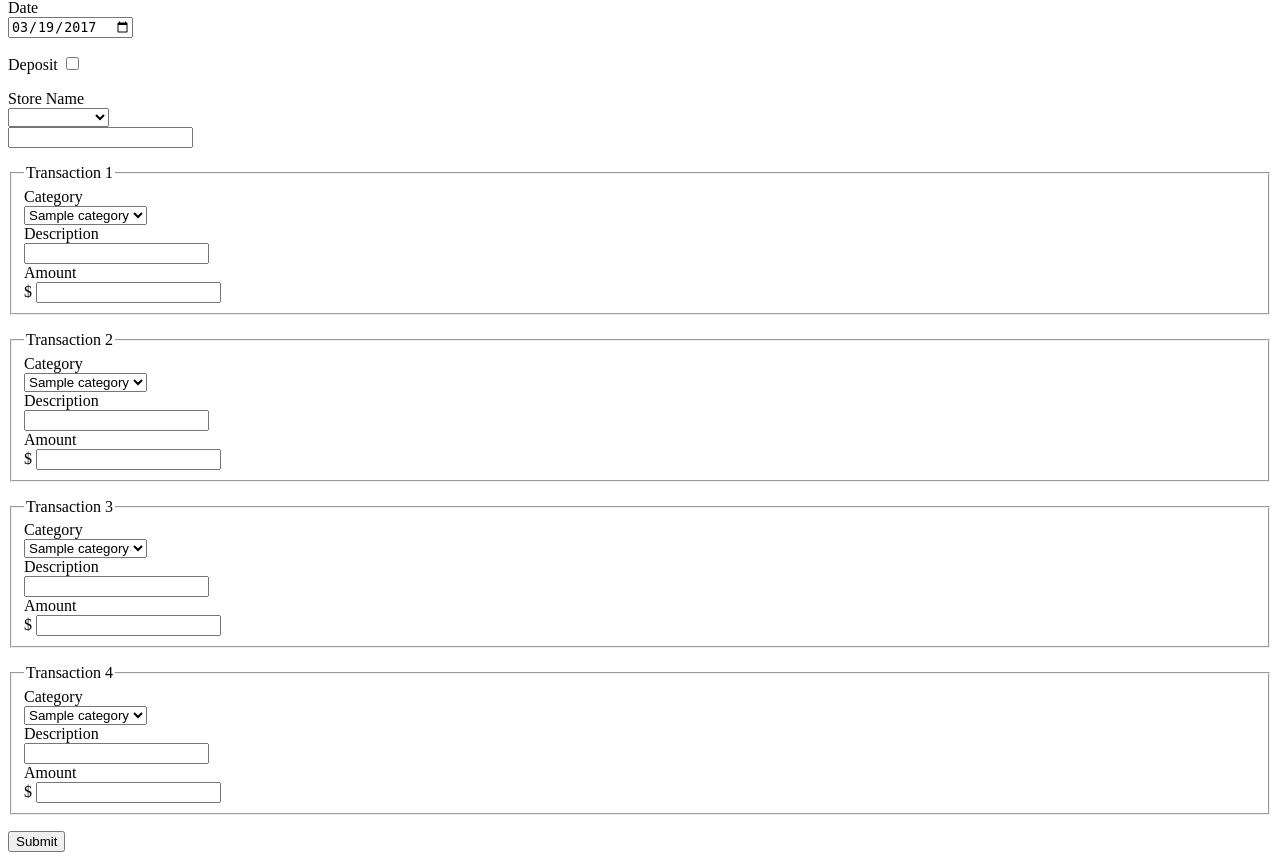
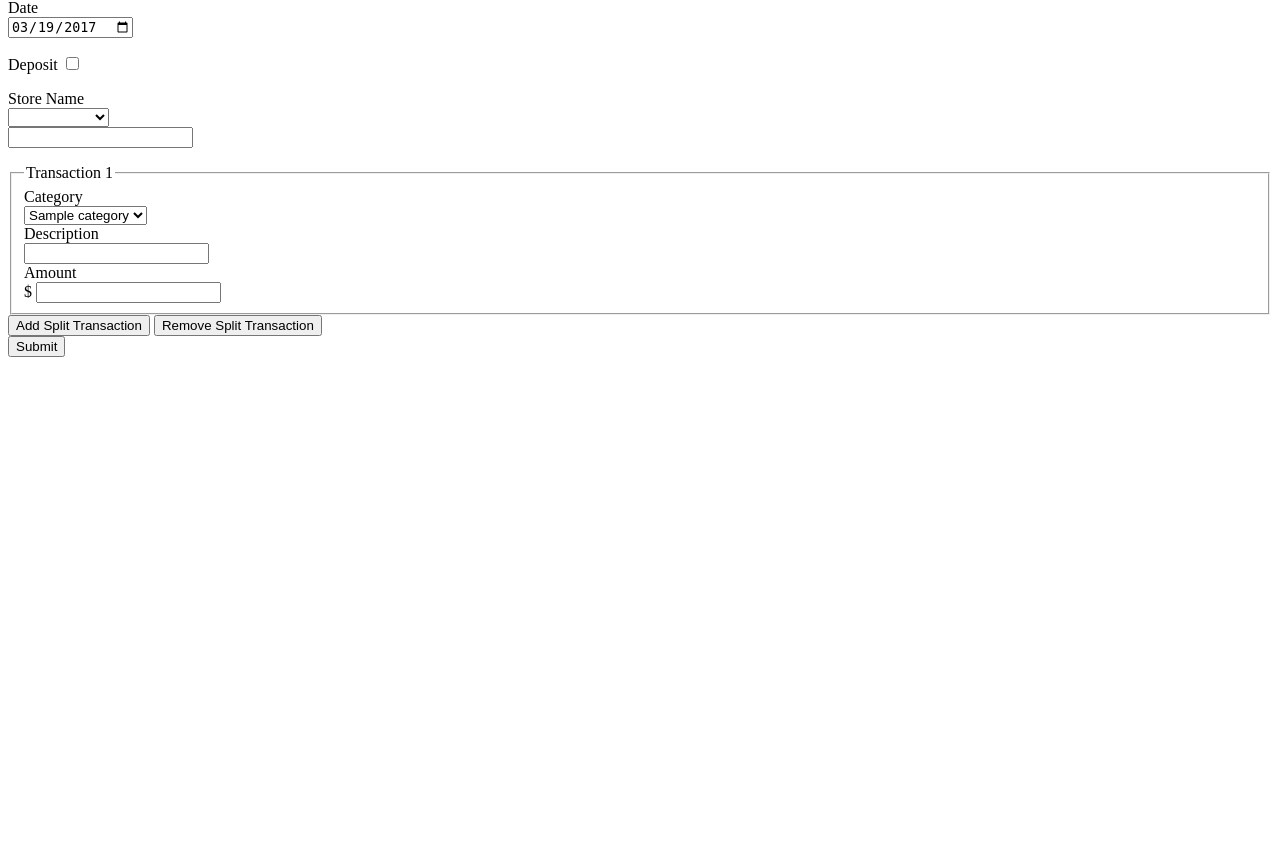
Before and after one commit to pschluet/budget, a PHP site: page / in a window 1280 px wide. Shown: the part 17-877 px from the top of the page. After the commit the page ends 374 px from the top, so only its background shows below. Run offline with PHP 8.4, Linux system fonts and the light colour scheme; tables that the repository leaves empty or names only in its code hold one stand-in row (values such as "Sample post"); some libraries are stand-ins or nearby versions.

Commit message:
Added Dynamic Form Content with Javascript

```diff
--- a/index.php
+++ b/index.php
@@ -1,11 +1,25 @@
 <!DOCTYPE html>
 <html lang="en">
 <head>
+    <link rel="stylesheet" type="text/css" href="style.css">
+    <script src="https://ajax.googleapis.com/ajax/libs/jquery/3.1.1/jquery.min.js"></script>
+    <script>
+    $(document).ready(function() {
+        $("#addTx").click(function() {
+            $(".hidden:first").addClass("working visible");
+            $(".working").removeClass("hidden working");
+        })
+        $("#removeTx").click(function() {
+            $(".visible:last").addClass("working hidden");
+            $(".working").removeClass("visible working");
+        })
+    })
+    </script>
     <?php
         include "utils.php";
         date_default_timezone_set("America/Chicago");
         $dbm = new SqlDataManager();
-        $MAX_NUM_SPLIT_TRANSACTIONS = 4;
+        $MAX_NUM_SPLIT_TRANSACTIONS = 10;
     ?>
     <meta charset="UTF-8">
     <title>Transaction Form</title>
@@ -37,8 +51,13 @@
     <?php
     for ($ii = 0; $ii < $MAX_NUM_SPLIT_TRANSACTIONS; $ii++) {
         $label = $ii + 1;
-        echo "<p>
-        <fieldset>
+        if ($ii > 0) {
+            $class = "hidden";
+        } else {
+            $class = "visible";
+        }
+        echo "
+        <fieldset class='{$class}'>
             <legend>Transaction {$label}</legend>
             <label for='category_entry{$ii}'>Category</label><br>
             <select name='category{$ii}' id='category_entry{$ii}''>";
@@ -53,11 +72,12 @@
             <label for='amount_entry{$ii}'>Amount<br>$</label>
             <input type='number' name='amount{$ii}' id='amount_entry{$ii}'>
         </fieldset>
-        </p>
         ";
     }
     ?>
-
+    <button type="button" id="addTx">Add Split Transaction</button>
+    <button type="button" id="removeTx">Remove Split Transaction</button>
+    </br>
     <input type="submit" value="Submit">
 </form>
 </body>
--- /dev/null
+++ b/style.css
@@ -0,0 +1,3 @@
+.hidden {
+	display: none;
+}
```
